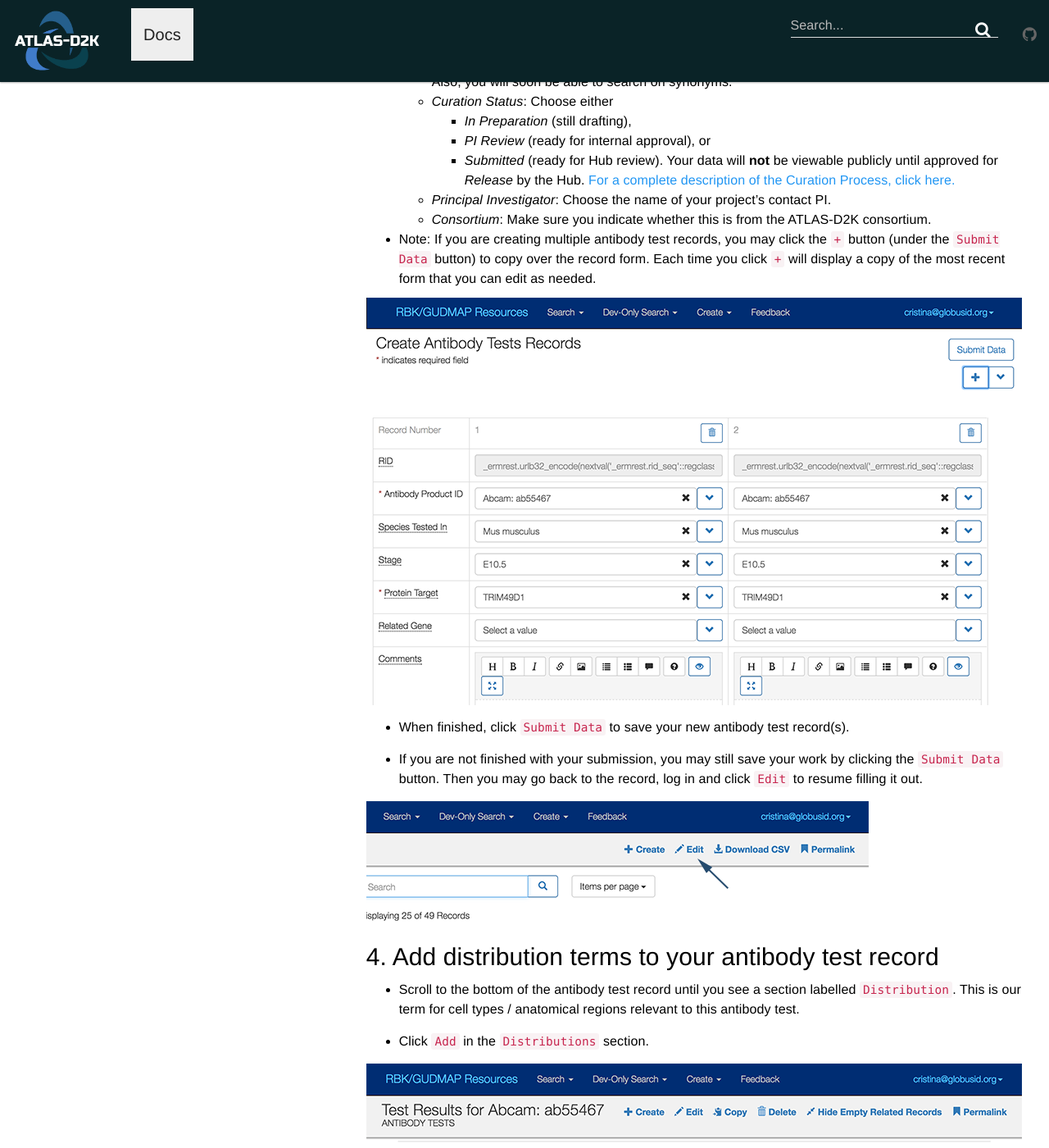
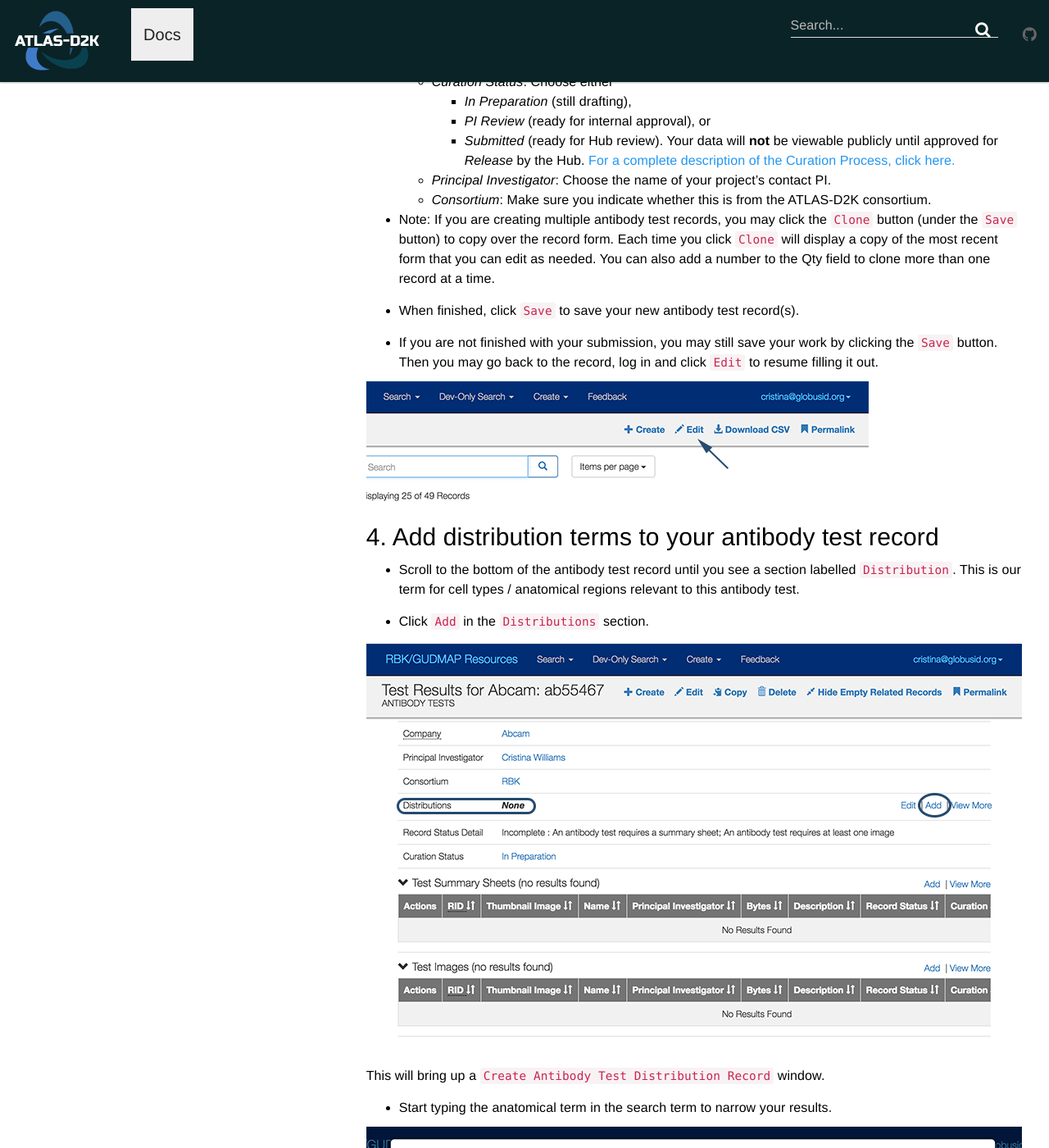
Before and after one commit to informatics-isi-edu/atlas-d2k-docs, a Jekyll site: the page built from docs/_docs/submitting_data/Submitting-Antibodies.md, in a window 1280 px wide and 1400 px high, scrolled down 3973 px. Shown: the whole window at 82% size. Built offline with Jekyll 4.4.1, drawn with Linux system fonts in a browser that asks for light colours; some of the changed text lies outside the part shown.

Commit message:
updating

```diff
--- a/docs/_docs/submitting_data/Submitting-Antibodies.md
+++ b/docs/_docs/submitting_data/Submitting-Antibodies.md
@@ -62,7 +62,7 @@
 
 ## 1. Search for the antibody you're working on
 
-* Go to [https://www.atlas-d2k.org/chaise/recordset/#2/Antibody:Antibodies@sort(Protein_Target,RID)](https://www.atlas-d2k.org/chaise/recordset/#2/Antibody:Antibodies@sort(Protein_Target,RID)) and log in.
+* Go to [https://www.atlas-d2k.org/chaise/recordset/#2/Antibody:Antibodies](https://www.atlas-d2k.org/chaise/recordset/#2/Antibody:Antibodies) and log in.
 
 * This will take you to the antibody search page, which you can use to find out if the antibody you're working on is already listed in our database. Start typing the name of the antibody in the search field or use the filtering sidebar on the left to narrow down the results.
 
@@ -97,7 +97,7 @@
     * _Submitted_ (ready for Hub review). Your data will **not** be viewable publicly until approved for _Release_ by the Hub. [For a complete description of the Curation Process, click here.](/docs/curation-workflow)
   * _Consortium_: Make sure you indicate whether this is from the ATLAS-D2K Consortium.
 
-* When finished, click `Submit Data` to save your new antibody record. You can now close this tab.
+* When finished, click `Save` to save your new antibody record. You can now close this tab.
 
 ### What if my antibody is not from a vendor?
 
@@ -125,13 +125,11 @@
   * _Principal Investigator_: Choose the name of your project's contact PI.
   * _Consortium_: Make sure you indicate whether this is from the ATLAS-D2K consortium.
 
-* Note: If you are creating multiple antibody test records, you may click the `+` button (under the `Submit Data` button) to copy over the record form. Each time you click `+` will display a copy of the most recent form that you can edit as needed.
+* Note: If you are creating multiple antibody test records, you may click the `Clone` button (under the `Save` button) to copy over the record form. Each time you click `Clone` will display a copy of the most recent form that you can edit as needed. You can also add a number to the Qty field to clone more than one record at a time.
 
-![Screenshot of the multiple antibody test records]({{ "/assets/wiki_images/submitting-data/create-antibody-test-batch.png" | relative_url }})
+* When finished, click `Save` to save your new antibody test record(s).
 
-* When finished, click `Submit Data` to save your new antibody test record(s).
-
-* If you are not finished with your submission, you may still save your work by clicking the `Submit Data` button. Then you may go back to the record, log in and click `Edit` to resume filling it out.
+* If you are not finished with your submission, you may still save your work by clicking the `Save` button. Then you may go back to the record, log in and click `Edit` to resume filling it out.
 
 ![Screenshot of the Edit button]({{ "/assets/wiki_images/submitting-data/general-record-header-edit.png" | relative_url }})
 
@@ -158,7 +156,7 @@
 
 * Click `Select a value`
 * Click the checkmark to the left of your desired distribution value.
-* Click `Submit Data` to add the distribution.
+* Click `Save` to add the distribution.
 * Repeat for as many distributions as desired.
 
 <div class="page-break"></div>
@@ -216,11 +214,11 @@
       * _Consortium_: Make sure you indicate whether this is from the ATLAS-D2K consortium.
       * _Description_: This is not required - however, this field is useful for test images if you want to describe what different colors represent, etc.
 
-* Click `Submit Data` to complete the upload.
+* Click `Save` to complete the upload.
 
 * Go back to the browser tab of your Antibody Test Record and select your newly-uploaded image from the `Choose Antibody Media Files` window.
 
-* Click `Submit Data` to link your image or PDF to the antibody test. Note you may need to refresh the page to see the results.
+* Click `Save` to link your image or PDF to the antibody test. Note you may need to refresh the page to see the results.
 
 
 <div class="page-break"></div>
@@ -237,7 +235,7 @@
 
 ![Screenshot of the Copy button]({{ "/assets/wiki_images/submitting-data/antibody-test-example-base-copy.png" | relative_url }})
 
-* Make the desired changes to the new record and click the `Submit Data` button.
+* Make the desired changes to the new record and click the `Save` button.
 -->
 
 ## 6. Reviewing and Submitting Antibody Data
```
